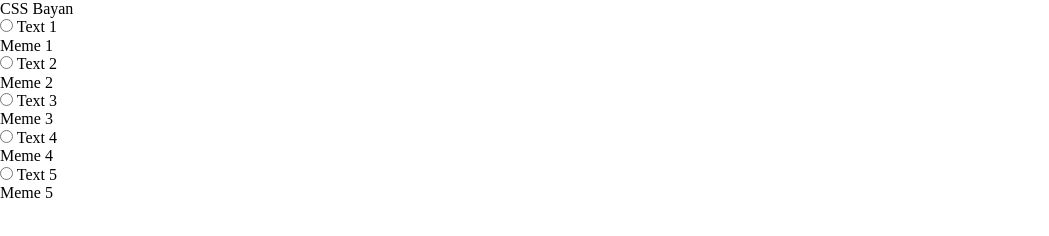
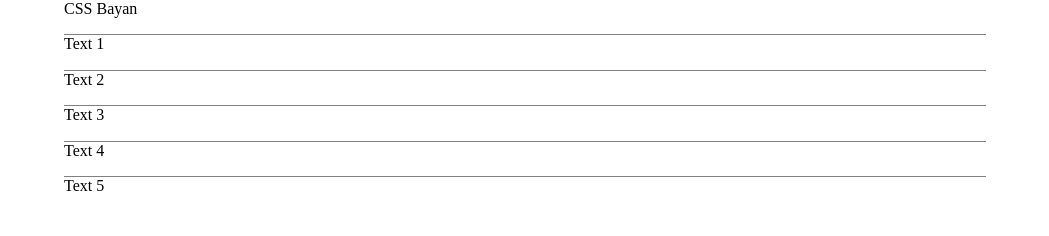
Before and after one commit to AleksanderPirojok/cssBayan, a plain HTML site: page cssBayan/index.html in a window 1280 px wide. Shown: the whole page, without its empty margins (0-1049 px from the left). Drawn offline with Linux system fonts and the light colour scheme.

Commit message:
feat: add accordions (Fri, Mar 10, 2023 10:21:17 PM)

```diff
--- a/cssBayan/css/style.css
+++ b/cssBayan/css/style.css
@@ -0,0 +1,29 @@
+.wrapper {
+    max-width: 90%;
+    margin: 0 auto;
+}
+
+.accordion {
+    max-width: 80%;
+}
+
+.item-accordion {
+    margin: 1rem 0;
+}
+
+.item-accordion__radio {
+    display: none;
+}
+
+.item-accordion__text {
+    display: block;
+    border-top: 0.1rem solid grey;
+}
+
+.item-accordion__content {
+    display: none;
+}
+
+.item-accordion__radio:checked ~ .item-accordion__content {
+    display: block;
+}
--- a/cssBayan/index.html
+++ b/cssBayan/index.html
@@ -17,7 +17,7 @@
             </div>
 
             <div class="item-accordion">
-                <input type="radio" class="item-accordion__radio" id="meme-1">
+                <input type="radio" name="accordion" class="item-accordion__radio" id="meme-1">
                 <label for="meme-1" class="item-accordion__text">
                     Text 1
                 </label>
@@ -27,7 +27,7 @@
             </div>
 
             <div class="item-accordion">
-                <input type="radio" class="item-accordion__radio" id="meme-2">
+                <input type="radio" name="accordion" class="item-accordion__radio" id="meme-2">
                 <label for="meme-2" class="item-accordion__text">
                     Text 2
                 </label>
@@ -37,7 +37,7 @@
             </div>
 
             <div class="item-accordion">
-                <input type="radio" class="item-accordion__radio" id="meme-3">
+                <input type="radio" name="accordion" class="item-accordion__radio" id="meme-3">
                 <label for="meme-3" class="item-accordion__text">
                     Text 3
                 </label>
@@ -47,7 +47,7 @@
             </div>
 
             <div class="item-accordion">
-                <input type="radio" class="item-accordion__radio" id="meme-4">
+                <input type="radio" name="accordion" class="item-accordion__radio" id="meme-4">
                 <label for="meme-4" class="item-accordion__text">
                     Text 4
                 </label>
@@ -57,7 +57,7 @@
             </div>
 
             <div class="item-accordion">
-                <input type="radio" class="item-accordion__radio" id="meme-5">
+                <input type="radio" name="accordion" class="item-accordion__radio" id="meme-5">
                 <label for="meme-5" class="item-accordion__text">
                     Text 5
                 </label>
```
Also changed, not shown: cssBayan/assets/img/meme-1.jpg (added), cssBayan/assets/img/meme-2.jpg (added), cssBayan/assets/img/meme-3.jpg (added), cssBayan/assets/img/meme-4.jpg (added), cssBayan/assets/img/meme-5.jpg (added).
